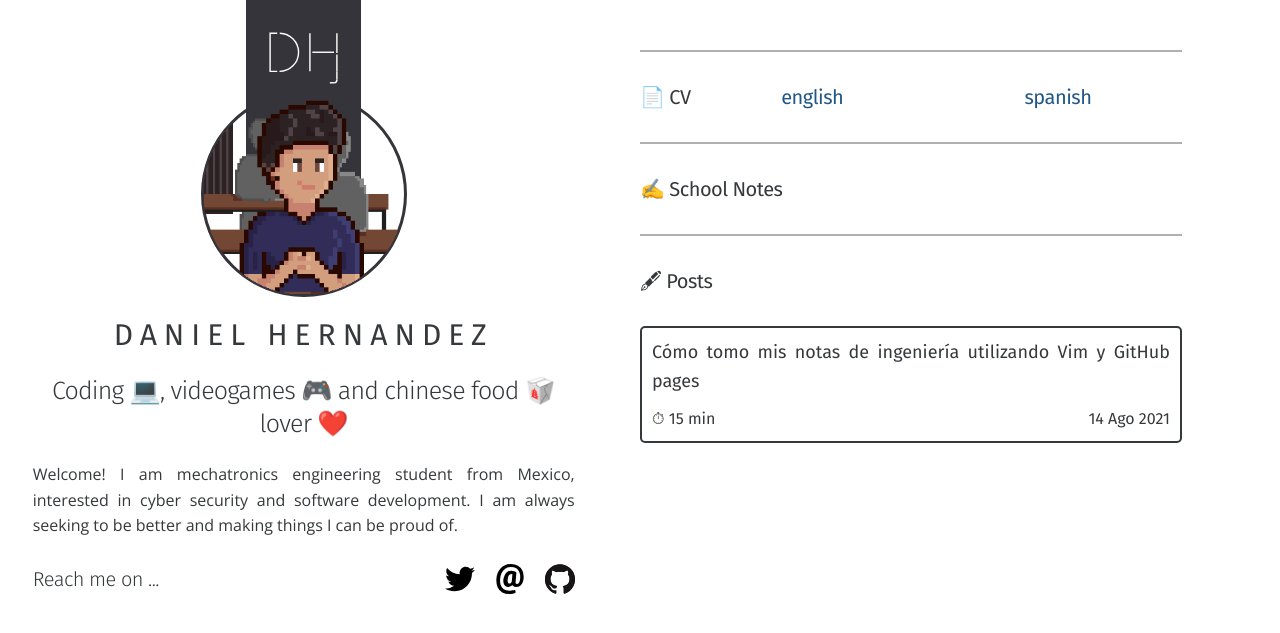
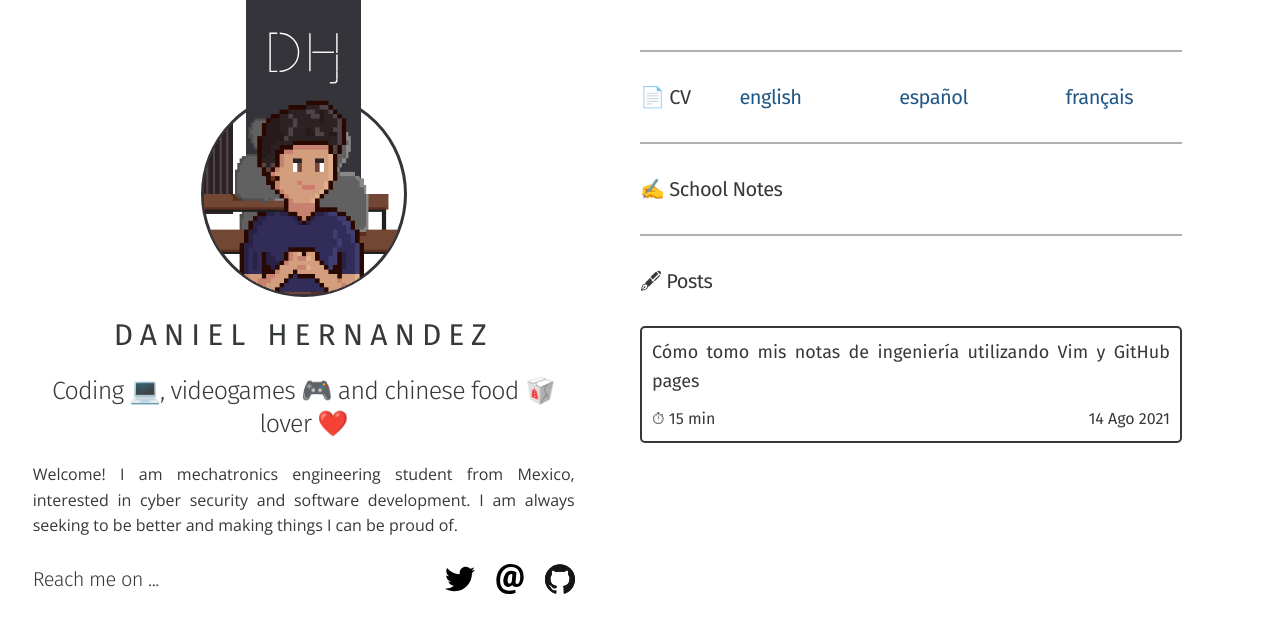
Before and after one commit to danielhj1998/danielhj1998.github.io, a Jekyll site: the page built from index.html, in a window 1280 px wide. Shown: the top 633 px of the page. Built offline with Jekyll 4.4.1, drawn with Linux system fonts in a browser that asks for light colours.

Commit message:
Updated CVs and added french one

```diff
--- a/index.html
+++ b/index.html
@@ -43,8 +43,8 @@ layout: default
                 <h5>📄 CV</h5>
                 <div class="cv-language-container">
                     <a href="{{site.url}}/assets/CV_EN.pdf" target="_blank" rel="noopener"><h5>english</h5></a>
-                    <a href="{{site.url}}/assets/CV_ES.pdf" target="_blank" rel="noopener"><h5>spanish</h5></a>
-                    <!--<a href="{{site.url}}/assets/CV_FR.pdf" target="_blank" rel="noopener"><h5>french</h5></a>-->
+                    <a href="{{site.url}}/assets/CV_ES.pdf" target="_blank" rel="noopener"><h5>español</h5></a>
+                    <a href="{{site.url}}/assets/CV_FR.pdf" target="_blank" rel="noopener"><h5>français</h5></a>
                 </div>
             </div>
         </div>
```
Also changed, not shown: 3 other files.
